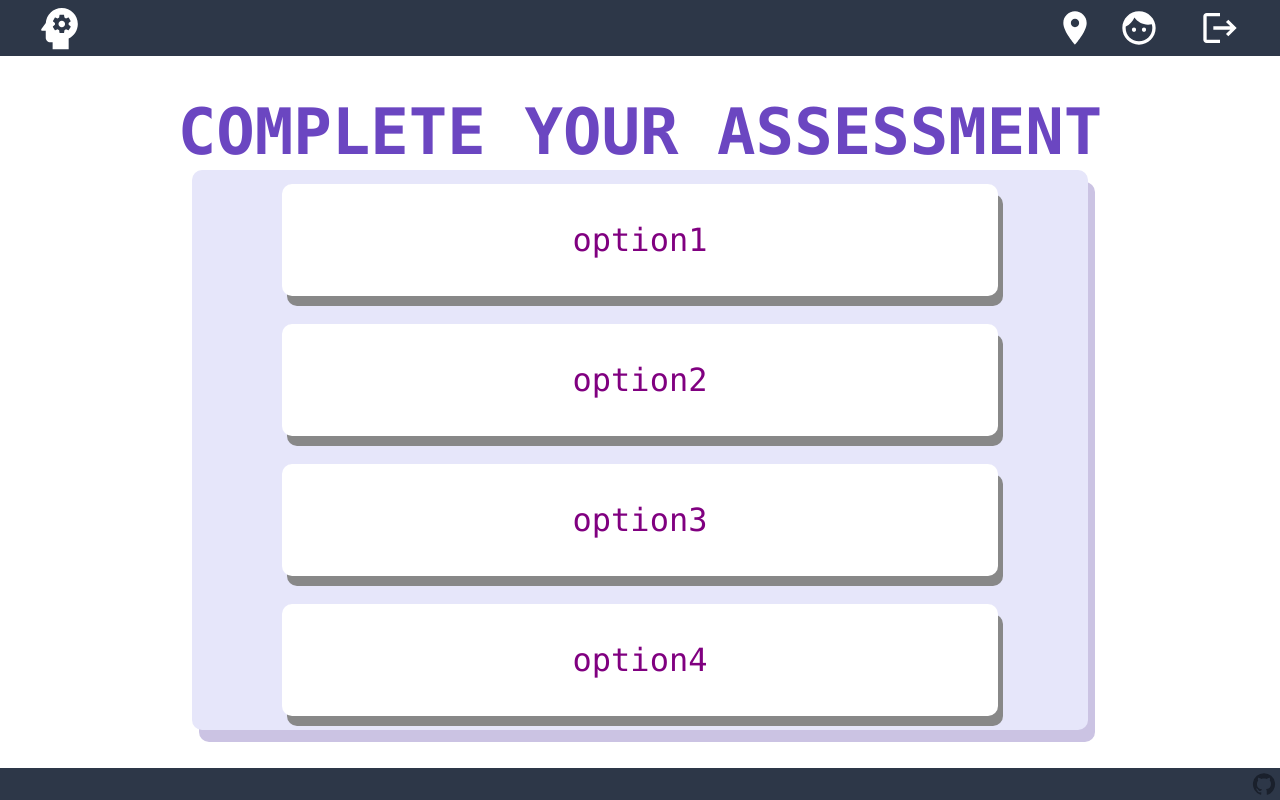
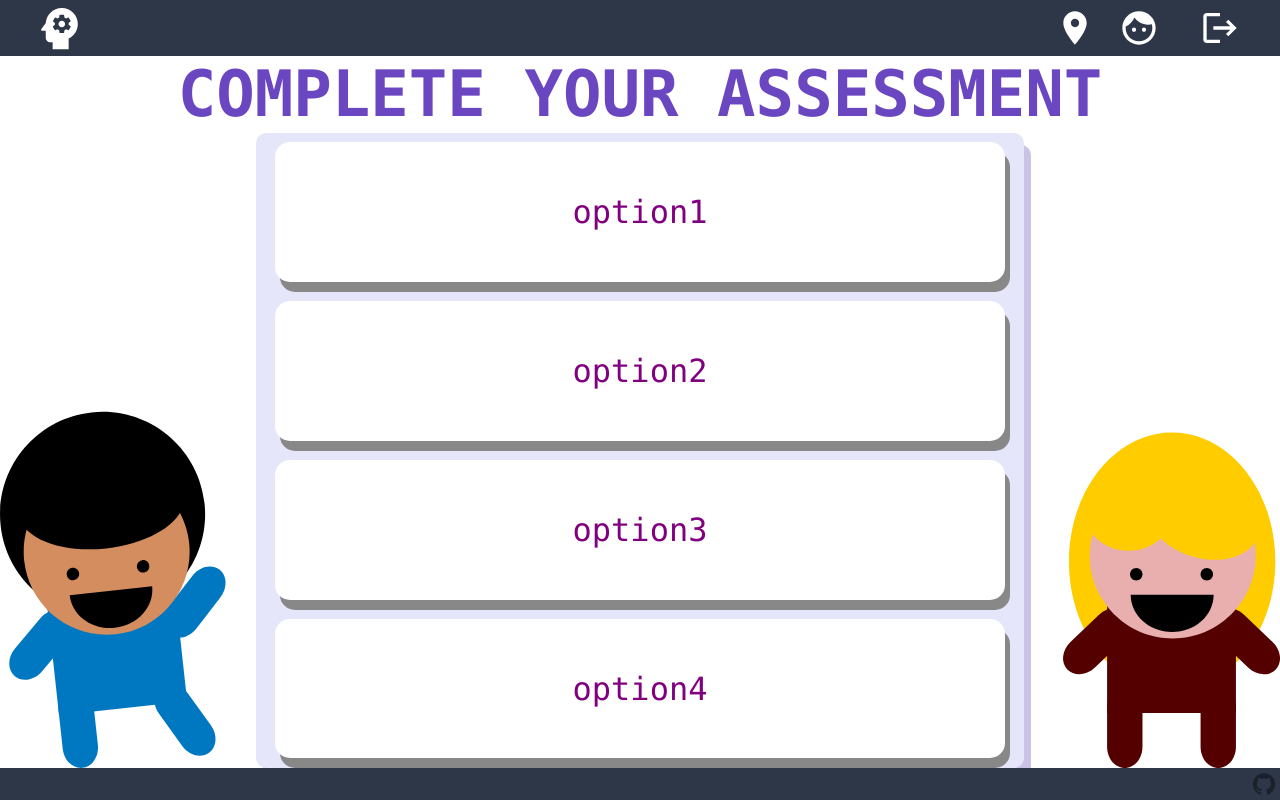
Before and after one commit to Rohanfizz/Mental_Health_App, a Next.js app: page /take-test in a window 1280 px wide. Built offline with nearby package versions, Linux system fonts and the light colour scheme.

Commit message:
new commit

```diff
--- a/src/components/HomePage/ExamBox.tsx
+++ b/src/components/HomePage/ExamBox.tsx
@@ -1,10 +1,13 @@
 import { Box, Flex, Heading } from "@chakra-ui/react";
 import Psychology from "@mui/icons-material/Psychology";
 import React from "react";
+import { useRouter } from "next/router";
 
 const ExamBox: React.FC<{ title: string }> = ({ title }) => {
+    const router = useRouter();
     return (
         <Flex
+            onClick={ () => router.replace('/take-test')}
             rounded="2xl"
             h="20rem"
             w="15rem"
--- a/src/components/test/Test.tsx
+++ b/src/components/test/Test.tsx
@@ -1,6 +1,7 @@
 import { Box, Flex, Heading } from "@chakra-ui/react";
 import { useState } from "react";
 import { useRouter } from "next/router";
+import Image from "next/image";
 
 const arr = [
   [
@@ -102,10 +103,15 @@ const Test = () => {
   return (
     <Box
       height="100%"
+      width='100%'
       display="flex"
       justifyContent={"center"}
       alignItems={"center"}
       flexDirection='column'
+      bgImage='/kids.svg'
+      bgSize={'auto'}
+      bgPosition={'bottom'}
+      bgRepeat={'no-repeat'}
     >
       <Heading fontFamily={'mono'} fontSize='400%' fontWeight='extrabold' color={'purple.600'}>COMPLETE YOUR ASSESSMENT</Heading>
       <Box
@@ -114,8 +120,8 @@ const Test = () => {
         alignItems={"center"}
         flexDirection="column"
         sx={{
-          width: "70vw",
-          height: "70vh",
+          width: "60vw",
+          height: "80vh",
           bgColor: "rgb(230, 230, 250)",
           boxShadow: "7px 12px rgb(203, 195, 227)",
           borderRadius: "10px",
@@ -129,10 +135,10 @@ const Test = () => {
             onClick={() => onClickHandler(option.point)}
             key={idx}
             sx={{
-              height: "20%",
-              width: "80%",
+              height: "22%",
+              width: "95%",
               bgColor: "white",
-              borderRadius: "10px",
+              borderRadius: "15px",
               boxShadow: "5px 10px #888888",
               display: "flex",
               justifyContent: "center",
```
Also changed, not shown: public/kids.svg (added), public/play.svg (added).
